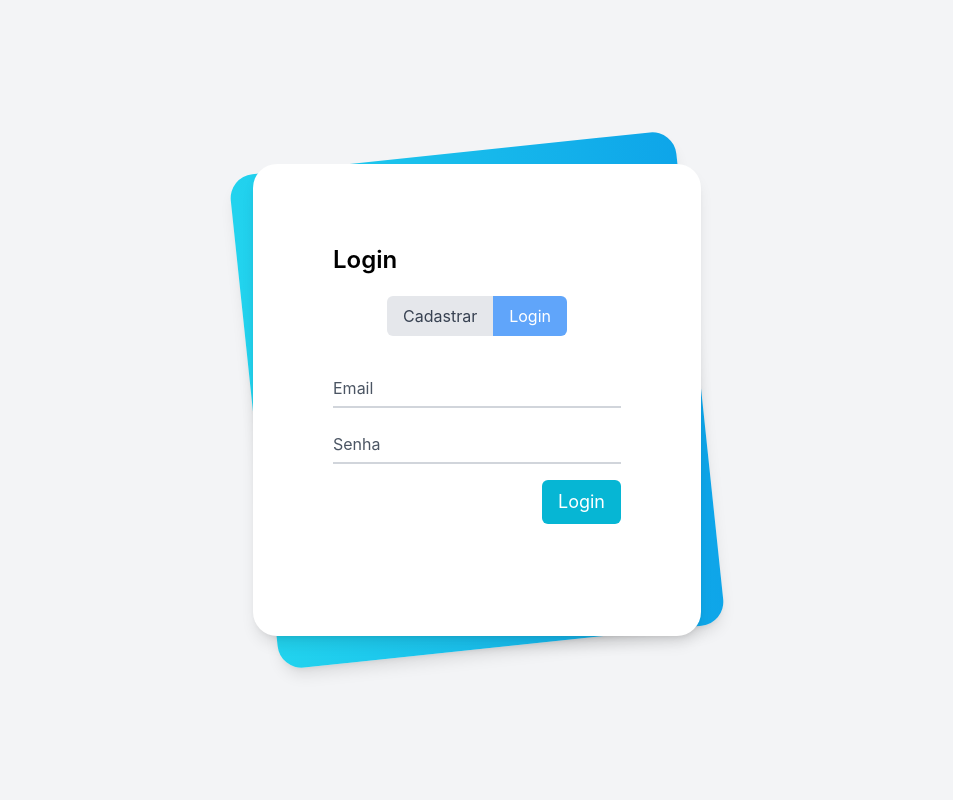
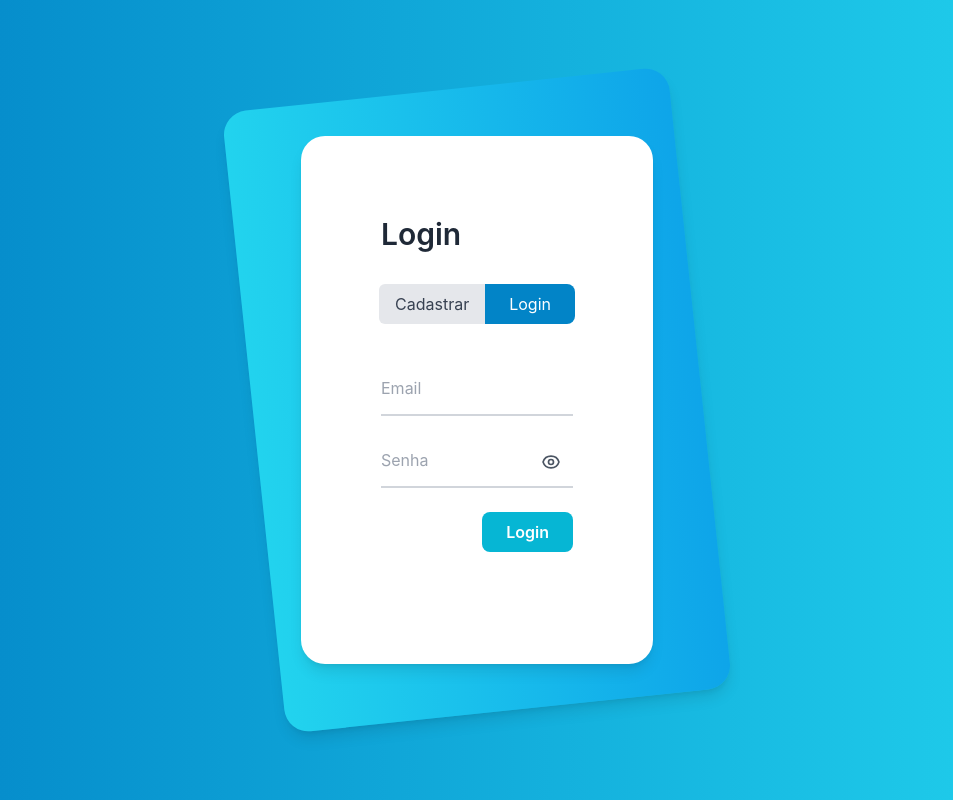
Before and after one commit to Gestao-de-Usuarios/Frontend, a React (Create React App) app: page / in a window 1280 px wide. Shown: the whole page, without its empty margins (163-1116 px from the left). Built offline with nearby package versions, Linux system fonts and the light colour scheme.

Commit message:
Melhorias aplicadas no estilo

```diff
--- a/src/components/home.jsx
+++ b/src/components/home.jsx
@@ -58,46 +58,48 @@ const Home = () => {
   }, []);
 
   return (
-    <div className="flex items-center justify-center min-h-screen bg-gray-200">
-      <div className="text-center ">
+
+    <div className="min-h-screen bg-gradient-to-r from-sky-600 to-cyan-500 flex items-center justify-center p-4">
        {/* Botão de voltar */}
        <button
-          className="absolute top-4 left-4 bg-gray-500 text-white px-4 py-2 rounded"
+          className="absolute top-4 left-4 bg-red-600 text-white px-4 py-2 rounded-full hover:bg-red-800 transition duration-300"
           onClick={() => setShowExitModal(true)}
         >
-          Voltar
+          X
         </button>
 
-        <h1 className="text-4xl font-bold mb-6">Página Inicial</h1>
-        <p className="text-lg mb-6">Lista de usuários cadastrados no sistema.</p>
+      <div className="bg-white shadow-lg rounded-lg w-full max-w-4xl p-8 relative">
+        <h1 className="text-4xl font-bold mb-8 text-gray-800 text-center">Usuários Cadastrados</h1>
+        <p className="text-lg text-gray-600 text-center mb-8">Gerenciamento dos usuários do sistema.</p>
 
-        {error && <p className="text-red-500 mb-4">{error}</p>}
+        {error && <p className="text-red-500 text-center mb-4">{error}</p>}
 
-        <table className="min-w-full bg-white border">
+        <div className="overflow-x-auto">
+          <table className="min-w-full bg-white border-collapse border border-gray-200 rounded-lg shadow-sm">
             <thead>
-            <tr>
-              <th className="px-4 py-2 border">ID</th>
-              <th className="px-4 py-2 border">Nome</th>
-              <th className="px-4 py-2 border">Email</th>
-              <th className="px-4 py-2 border">Status</th>
-              <th className="px-4 py-2 border">Data de Criação</th>
-              <th className="px-4 py-2 border">Ação</th>
+              <tr className="bg-cyan-600  text-white">
+                <th className="px-6 py-4 text-left font-semibold">ID</th>
+                <th className="px-6 py-4 text-left font-semibold">Nome</th>
+                <th className="px-6 py-4 text-left font-semibold">Email</th>
+                <th className="px-6 py-4 text-left font-semibold">Status</th>
+                <th className="px-6 py-4 text-left font-semibold">Data de Criação</th>
+                <th className="px-6 py-4 text-center font-semibold">Ação</th>
               </tr>
             </thead>
-          <tbody>
+            <tbody className="divide-y divide-gray-200">
               {users
                 .filter(user => user.status !== 'bloqueado')  // Filtra os usuários com status diferente de "bloqueado"
                 .map(user => (
-                <tr key={user.id}>
-                  <td className="px-4 py-2 border">{user.id}</td>
-                  <td className="px-4 py-2 border">{user.nome}</td>
-                  <td className="px-4 py-2 border">{user.email}</td>
-                  <td className="px-4 py-2 border">{user.status}</td>
-                  <td className="px-4 py-2 border">{user.data_criacao}</td>
-                  <td className="px-4 py-2 border">
+                  <tr key={user.id} className="hover:bg-gray-50 transition duration-150">
+                    <td className="px-6 py-4 text-gray-800">{user.id}</td>
+                    <td className="px-6 py-4 text-gray-800">{user.nome}</td>
+                    <td className="px-6 py-4 text-gray-800">{user.email}</td>
+                    <td className="px-6 py-4 text-gray-800">{user.status}</td>
+                    <td className="px-6 py-4 text-gray-800">{user.data_criacao}</td>
+                    <td className="px-6 py-4 text-center">
                       {user.status === 'ativo' ? (
                         <button
-                        className="bg-red-500 text-white px-4 py-2 rounded"
+                          className="bg-red-400 text-white px-4 py-2 rounded-full hover:bg-red-600 transition duration-300"
                           onClick={() => confirmDeleteUser(user.id)}
                         >
                           Excluir
@@ -110,6 +112,7 @@ const Home = () => {
                 ))}
             </tbody>
           </table>
+        </div>
       </div>
 
       {/* Modal de confirmação de exclusão */}
--- a/src/components/login.jsx
+++ b/src/components/login.jsx
@@ -9,6 +9,7 @@ const Login = () => {
   const [error, setError] = useState('');
   const [tab, setTab] = useState('login');
   const [showSuccessModal, setShowSuccessModal] = useState(false);
+  const [showPassword, setShowPassword] = useState(false); // Estado para controlar a visibilidade da senha
   const navigate = useNavigate();
 
   const validateEmail = () => {
@@ -34,7 +35,7 @@ const Login = () => {
       return;
     }
 
-    // Define the URL and request body based on the active tab (login/signup)
+    // Define a URL e o corpo da requisição com base na aba ativa (login/signup)
     const url = tab === 'login' ? 'http://localhost:5000/login' : 'http://localhost:5000/signup';
     const body = tab === 'login' ? { email, senha } : { nome, email, senha };
 
@@ -65,7 +66,6 @@ const Login = () => {
     }
   };
 
-
   const goToSignUp = () => {
     setTab('signup');
     setEmail('');
@@ -82,31 +82,43 @@ const Login = () => {
     setError('');
   };
 
+  // Função para alternar a visibilidade da senha
+  const togglePasswordVisibility = () => {
+    setShowPassword(!showPassword);
+  };
+
   return (
-    <div className="min-h-screen bg-gray-100 py-6 flex flex-col justify-center sm:py-12">
-      <div className="relative py-3 sm:max-w-xl sm:mx-auto">
+    <div className="min-h-screen bg-gradient-to-r from-sky-600 to-cyan-400 flex items-center justify-center p-4">
+      <div className="relative rounded-lg w-full max-w-md p-8 sm:p-12">
+        {/* Fundo Gradient Curvo */}
         <div className="absolute inset-0 bg-gradient-to-r from-cyan-400 to-sky-500 shadow-lg transform -skew-y-6 sm:skew-y-0 sm:-rotate-6 sm:rounded-3xl"></div>
         <div className="relative px-4 py-10 bg-white shadow-lg sm:rounded-3xl sm:p-20">
           <div className="max-w-md mx-auto">
             <div>
-              <h1 className="text-2xl font-semibold center">{tab === 'login' ? 'Login' : 'Cadastro'}</h1>
-              <div className="flex justify-center  mt-5">
+              <h1 className="text-3xl font-semibold center text-gray-800 mb-8">
+                {tab === 'login' ? 'Login' : 'Cadastro'}
+              </h1>
+              <div className="flex justify-center mb-3">
                 <button
                   onClick={goToSignUp}
-                  className={`px-4 py-2 rounded-l-md focus:outline-none transition-colors duration-300 ${tab === 'signup' ? 'bg-blue-400 text-white' : 'bg-gray-200 text-gray-700'}`}
+                  className={`px-4 py-2 rounded-l-md focus:outline-none transition-colors duration-300 ${
+                    tab === 'signup' ? 'bg-sky-600 text-white' : 'bg-gray-200 text-gray-700 hover:bg-gray-300'
+                  }`}
                 >
                   Cadastrar
                 </button>
                 <button
                   onClick={goToLogin}
-                  className={`px-4 py-2 rounded-r-md focus:outline-none transition-colors duration-300 ${tab === 'login' ? 'bg-blue-400 text-white' : 'bg-gray-200 text-gray-700'}`}
+                  className={`px-6 py-2 rounded-r-lg focus:outline-none transition-colors duration-300 ${
+                    tab === 'login' ? 'bg-sky-600 text-white' : 'bg-gray-200 text-gray-700 hover:bg-gray-300'
+                  }`}
                 >
                   Login
                 </button>
               </div>
             </div>
             <div className="divide-y divide-gray-200">
-              <div className="py-8 text-base leading-6 space-y-4 text-gray-700 sm:text-lg sm:leading-7">
+              <form onSubmit={handleSubmit} className="py-8 space-y-6">
                 {tab === 'signup' && (
                   <div className="relative">
                     <input
@@ -114,14 +126,15 @@ const Login = () => {
                       id="name"
                       name="name"
                       type="text"
-                      className="peer placeholder-transparent h-10 w-full border-b-2 border-gray-300 text-gray-900 focus:outline-none focus:border-rose-600"
-                      placeholder="Full Name"
+                      className="peer h-12 w-full border-b-2 border-gray-300 text-gray-900 placeholder-transparent focus:outline-none focus:border-indigo-500 transition duration-300 pr-10"
+                      placeholder="Nome Completo"
                       value={nome}
                       onChange={(e) => setNome(e.target.value)}
+                      required
                     />
                     <label
                       htmlFor="name"
-                      className="absolute left-0 -top-3.5 text-gray-600 text-sm peer-placeholder-shown:text-base peer-placeholder-shown:text-gray-440 peer-placeholder-shown:top-2 transition-all peer-focus:-top-3.5 peer-focus:text-gray-600 peer-focus:text-sm"
+                      className="absolute left-0 -top-4 text-gray-600 text-sm transition-all peer-placeholder-shown:text-base peer-placeholder-shown:text-gray-400 peer-placeholder-shown:top-2 peer-focus:-top-4 peer-focus:text-indigo-600 peer-focus:text-sm"
                     >
                       Nome Completo
                     </label>
@@ -132,15 +145,16 @@ const Login = () => {
                     autoComplete="off"
                     id="email"
                     name="email"
-                    type="text"
-                    className="peer placeholder-transparent h-10 w-full border-b-2 border-gray-300 text-gray-900 focus:outline-none focus:border-rose-600"
-                    placeholder="Email address"
+                    type="email"
+                    className="peer h-12 w-full border-b-2 border-gray-300 text-gray-900 placeholder-transparent focus:outline-none focus:border-indigo-500 transition duration-300 pr-10"
+                    placeholder="Email"
                     value={email}
                     onChange={(e) => setEmail(e.target.value)}
+                    required
                   />
                   <label
                     htmlFor="email"
-                    className="absolute left-0 -top-3.5 text-gray-600 text-sm peer-placeholder-shown:text-base peer-placeholder-shown:text-gray-440 peer-placeholder-shown:top-2 transition-all peer-focus:-top-3.5 peer-focus:text-gray-600 peer-focus:text-sm"
+                    className="absolute left-0 -top-4 text-gray-600 text-sm transition-all peer-placeholder-shown:text-base peer-placeholder-shown:text-gray-400 peer-placeholder-shown:top-2 peer-focus:-top-4 peer-focus:text-indigo-600 peer-focus:text-sm"
                   >
                     Email
                   </label>
@@ -150,35 +164,88 @@ const Login = () => {
                     autoComplete="off"
                     id="password"
                     name="password"
-                    type="password"
-                    className="peer placeholder-transparent h-10 w-full border-b-2 border-gray-300 text-gray-900 focus:outline-none focus:border-rose-600"
-                    placeholder="Password"
+                    type={showPassword ? 'text' : 'password'} // Alterar o tipo do input com base no estado
+                    className="peer h-12 w-full border-b-2 border-gray-300 text-gray-900 placeholder-transparent focus:outline-none focus:border-indigo-500 transition duration-300 pr-10" // Adicionado pr-10 para padding-right
+                    placeholder="Senha"
                     value={senha}
                     onChange={(e) => setSenha(e.target.value)}
+                    required
                   />
                   <label
                     htmlFor="password"
-                    className="absolute left-0 -top-3.5 text-gray-600 text-sm peer-placeholder-shown:text-base peer-placeholder-shown:text-gray-440 peer-placeholder-shown:top-2 transition-all peer-focus:-top-3.5 peer-focus:text-gray-600 peer-focus:text-sm"
+                    className="absolute left-0 -top-4 text-gray-600 text-sm transition-all peer-placeholder-shown:text-base peer-placeholder-shown:text-gray-400 peer-placeholder-shown:top-2 peer-focus:-top-4 peer-focus:text-indigo-600 peer-focus:text-sm"
                   >
                     Senha
                   </label>
+                  {/* Botão para alternar a visibilidade da senha */}
+                  <button
+                    type="button"
+                    onClick={togglePasswordVisibility}
+                    className="absolute right-0 top-0 mt-3 mr-3 text-gray-600 hover:text-gray-800 focus:outline-none"
+                    aria-label={showPassword ? 'Ocultar senha' : 'Mostrar senha'}
+                  >
+                    {showPassword ? (
+                      // Ícone de olho fechado (Ocultar senha)
+                      <svg
+                        xmlns="http://www.w3.org/2000/svg"
+                        className="h-5 w-5"
+                        fill="none"
+                        viewBox="0 0 24 24"
+                        stroke="currentColor"
+                      >
+                        <path
+                          strokeLinecap="round"
+                          strokeLinejoin="round"
+                          strokeWidth={2}
+                          d="M13.875 18.825A10.05 10.05 0 0112 19c-5.523 0-10-4.477-10-10 0-2.07.503-4.009 1.376-5.653M15 12a3 3 0 11-6 0 3 3 0 016 0z"
+                        />
+                        <path
+                          strokeLinecap="round"
+                          strokeLinejoin="round"
+                          strokeWidth={2}
+                          d="M3 3l18 18"
+                        />
+                      </svg>
+                    ) : (
+                      // Ícone de olho aberto (Mostrar senha)
+                      <svg
+                        xmlns="http://www.w3.org/2000/svg"
+                        className="h-5 w-5"
+                        fill="none"
+                        viewBox="0 0 24 24"
+                        stroke="currentColor"
+                      >
+                        <path
+                          strokeLinecap="round"
+                          strokeLinejoin="round"
+                          strokeWidth={2}
+                          d="M15 12a3 3 0 11-6 0 3 3 0 016 0z"
+                        />
+                        <path
+                          strokeLinecap="round"
+                          strokeLinejoin="round"
+                          strokeWidth={2}
+                          d="M2.458 12C3.732 7.943 7.523 5 12 5c4.477 0 8.268 2.943 9.542 7-1.274 4.057-5.065 7-9.542 7-4.477 0-8.268-2.943-9.542-7z"
+                        />
+                      </svg>
+                    )}
+                  </button>
                 </div>
-                {error && <p className="text-red-500 text-sm">{error}</p>}
+                {error && <p className="text-red-500 text-sm text-center">{error}</p>}
                 <div className="relative flex justify-end">
                   <button
-                    className="bg-cyan-500 text-white rounded-md px-4 py-2"
-                    onClick={handleSubmit}
+                    type="submit"
+                    className="bg-cyan-500 hover:bg-cyan-600 text-white font-semibold py-2 px-6 rounded-lg transition duration-300"
                   >
                     {tab === 'login' ? 'Login' : 'Cadastrar'}
                   </button>
                 </div>
-              </div>
-            </div>
+              </form>
             </div>
           </div>
         </div>
 
-      {/* Usa o ModalAlert no lugar do modal simples */}
+        {/* Modal de Sucesso */}
         <ModalAlert
           isOpen={showSuccessModal}
           onClose={closeModal}
@@ -187,6 +254,7 @@ const Login = () => {
           modalType="SUCESSO"
         />
       </div>
+    </div>
   );
 };
 
```
Also changed, not shown: requirements.txt (added). Lines whose indentation alone changed are shown as unchanged.
